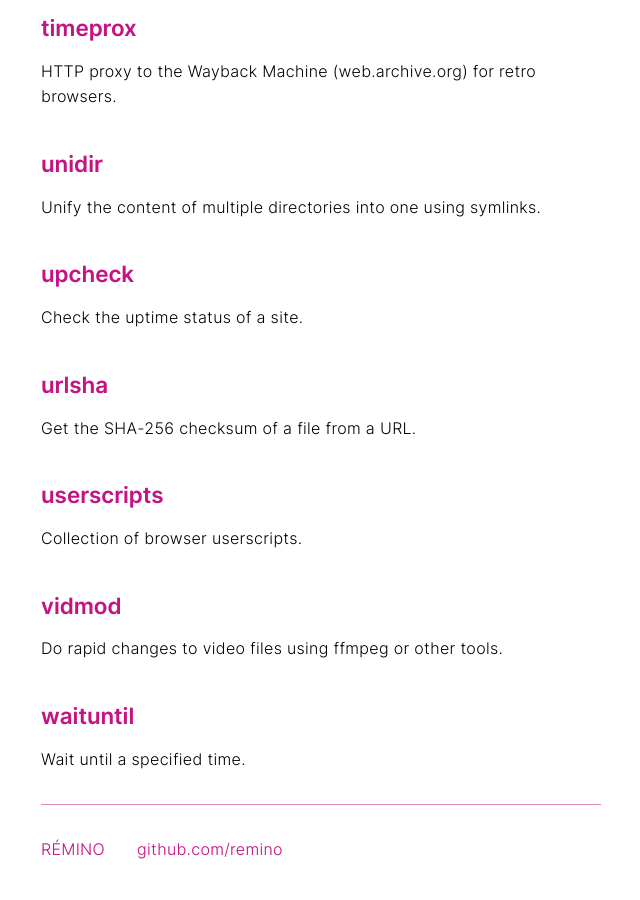
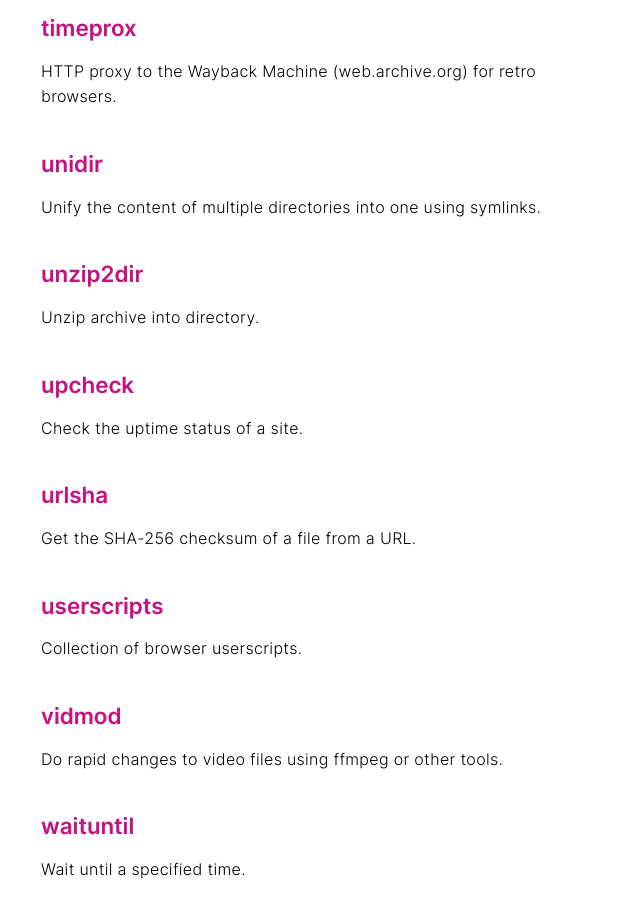
Before and after one commit to remino/remino.github.io, a Jekyll site: the page built from index.md, in a window 1280 px wide and 900 px high, scrolled down 6406 px. Shown: the whole window, without its empty margins (319-959 px from the left). Built offline with Jekyll 4.4.1, drawn with Linux system fonts in a browser that asks for light colours.

Commit message:
Add unzip2dir

```diff
--- a/_data/repos.json
+++ b/_data/repos.json
@@ -336,6 +336,12 @@
 		"url": "https://github.com/remino/unidir"
 	},
 	{
+		"description": "Unzip archive into directory",
+		"homepageUrl": "",
+		"name": "unzip2dir",
+		"url": "https://github.com/remino/unzip2dir"
+	},
+	{
 		"description": "Check the uptime status of a site",
 		"homepageUrl": "",
 		"name": "upcheck",
```
